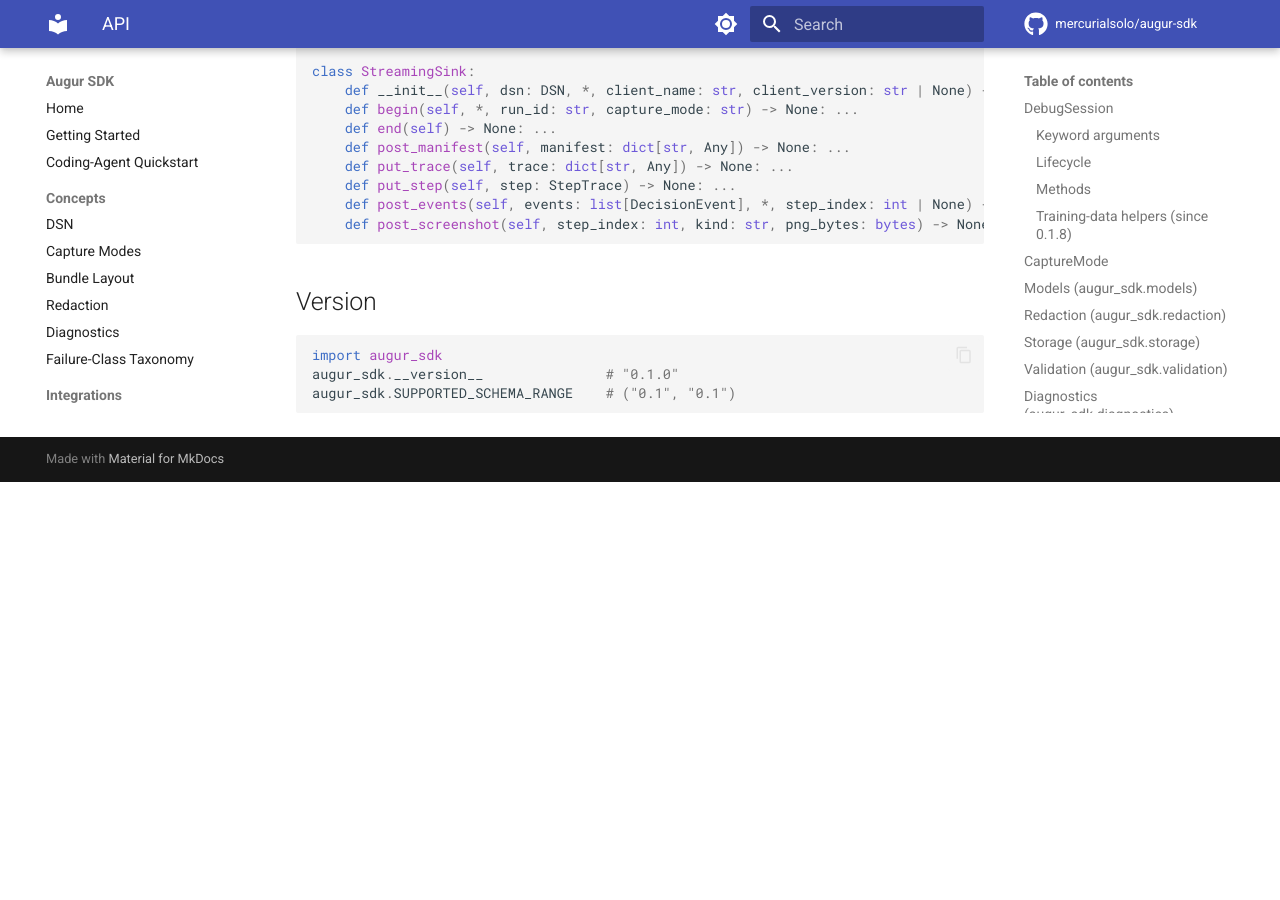
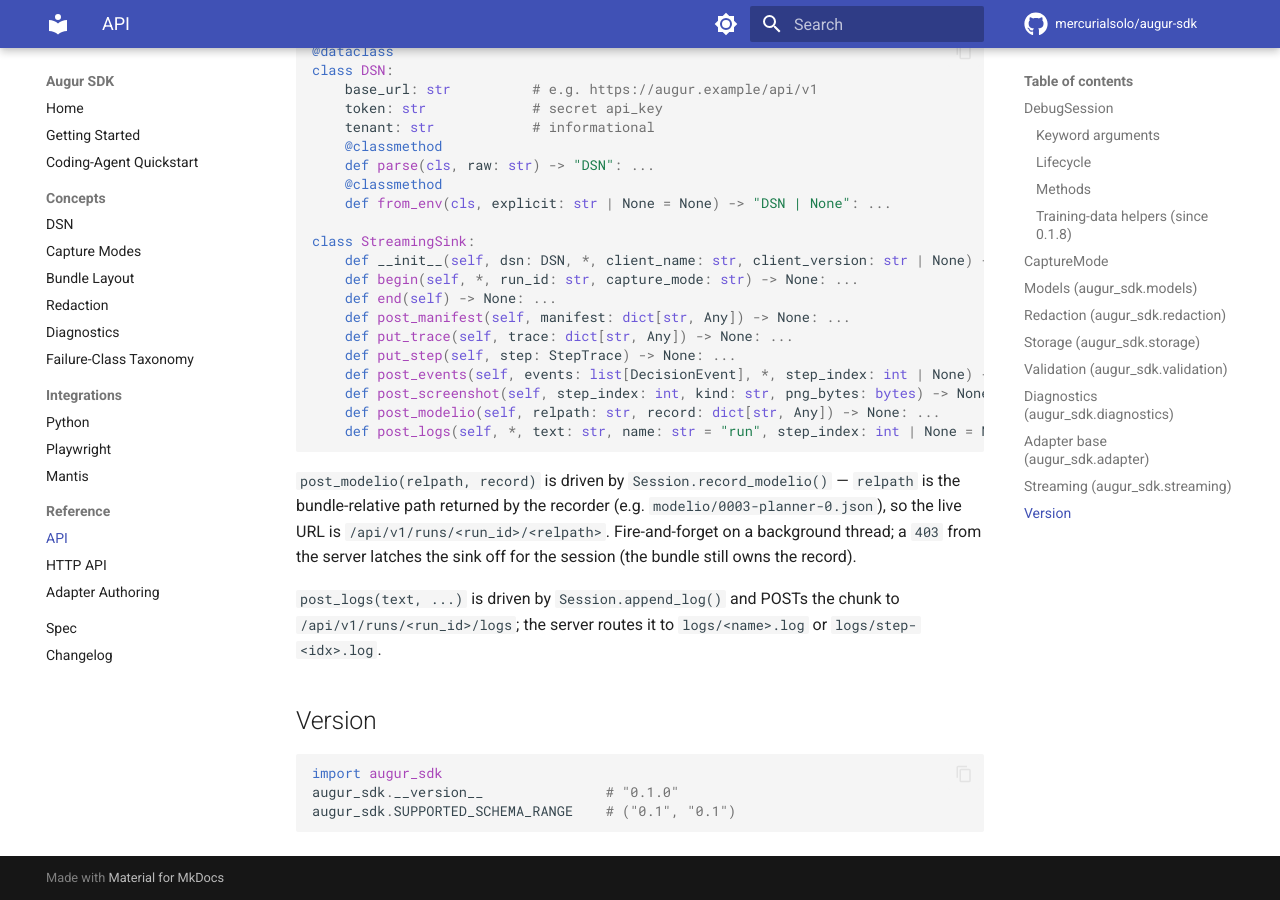
Before and after one commit to mercurialsolo/augur-sdk, an MkDocs documentation site: the page built from docs/reference/api.md, in a window 1280 px wide and 900 px high, scrolled down 7651 px. Built offline with MkDocs 1.6.1 and Material for MkDocs 9.7.7, drawn with Linux system fonts in a browser that asks for light colours; comment, search, counter and statistics services are not loaded; the version menu is left out; before the commit the page ends 8133 px from its top, so only the background shows below that; some of the changed text lies outside the part shown.

Commit message:
v0.1.11: document live modelio streaming for SDK producers
The producer-facing API didn't change in 0.1.10 — record_modelio() is
still the single call — but the docs hadn't caught up to spell out that
the same call now POSTs the redacted record to
/api/v1/runs/<run_id>/modelio/<relpath> on a background thread when a
DSN is configured, with a 403 latching the sink off for the session
while the bundle on disk still owns the record.

Also adds StreamingSink.post_modelio() and .post_logs() to the streaming
class surface (shipped in 0.1.10 and 0.1.8, never listed) and adds the
modelio ingest row + curl example to the HTTP API page.

````diff
--- a/docs/reference/api.md
+++ b/docs/reference/api.md
@@ -171,6 +171,17 @@
 existing path without staging a duplicate. Returns the bundle-relative
 path. Step → modelio linkage is path-based; consumers find a step's
 model calls by globbing `modelio/<step:04d>*.json`.
+
+When streaming is enabled (DSN configured), the same call also
+fires the redacted record live to
+`POST /api/v1/runs/<run_id>/modelio/<relpath>` on a background
+thread — producers don't need to wire anything extra; one
+`record_modelio(...)` call covers both the bundle write and the
+live ingest. If the server returns `403` (the tenant hasn't
+enabled modelio capture), the sink latches off for the rest of
+the session and subsequent records skip the network entirely;
+they still land in the bundle on `close()`. All other errors are
+logged at DEBUG and do not disable streaming.
 
 `attach_verifier(step_index, status=..., ...)` lets an external harness
 add a post-hoc verdict to a step the producer left as `unknown` (or
@@ -361,7 +372,20 @@
     def put_step(self, step: StepTrace) -> None: ...
     def post_events(self, events: list[DecisionEvent], *, step_index: int | None) -> None: ...
     def post_screenshot(self, step_index: int, kind: str, png_bytes: bytes) -> None: ...
+    def post_modelio(self, relpath: str, record: dict[str, Any]) -> None: ...
+    def post_logs(self, *, text: str, name: str = "run", step_index: int | None = None) -> None: ...
 ```
+
+`post_modelio(relpath, record)` is driven by `Session.record_modelio()`
+— `relpath` is the bundle-relative path returned by the recorder
+(e.g. `modelio/0003-planner-0.json`), so the live URL is
+`/api/v1/runs/<run_id>/<relpath>`. Fire-and-forget on a background
+thread; a `403` from the server latches the sink off for the
+session (the bundle still owns the record).
+
+`post_logs(text, ...)` is driven by `Session.append_log()` and POSTs
+the chunk to `/api/v1/runs/<run_id>/logs`; the server routes it to
+`logs/<name>.log` or `logs/step-<idx>.log`.
 
 ## Version
 
--- a/pyproject.toml
+++ b/pyproject.toml
@@ -1,6 +1,6 @@
 [project]
 name = "augur-sdk"
-version = "0.1.10"
+version = "0.1.11"
 description = "Augur SDK — instrument any screenshot-grounded computer-use agent (CUA). Sentry-style DSN streaming + local bundle writer."
 readme = "README.md"
 requires-python = ">=3.11"
--- a/src/augur_sdk/_version.py
+++ b/src/augur_sdk/_version.py
@@ -1,6 +1,6 @@
 """SDK version + supported schema range."""
 
-__version__ = "0.1.10"
+__version__ = "0.1.11"
 
 # Schema range this SDK can produce and read. Inclusive on both ends.
 # Bump on every schema-affecting release; see docs/versioning.md.
````
Also changed, not shown: CHANGELOG.md (+16 -0 lines), docs/reference/http-api.md (+7 -0 lines), 1 other file.
